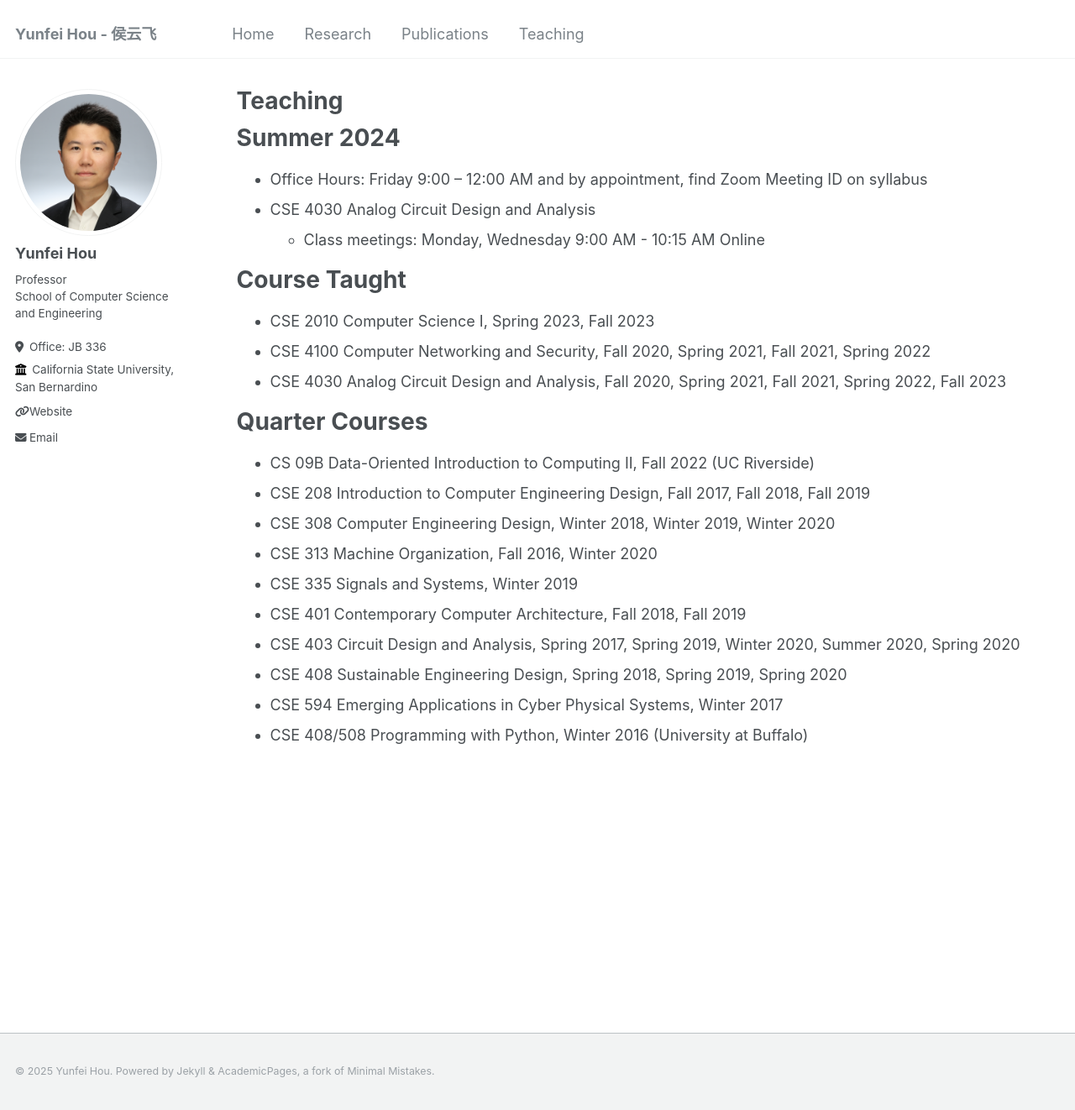
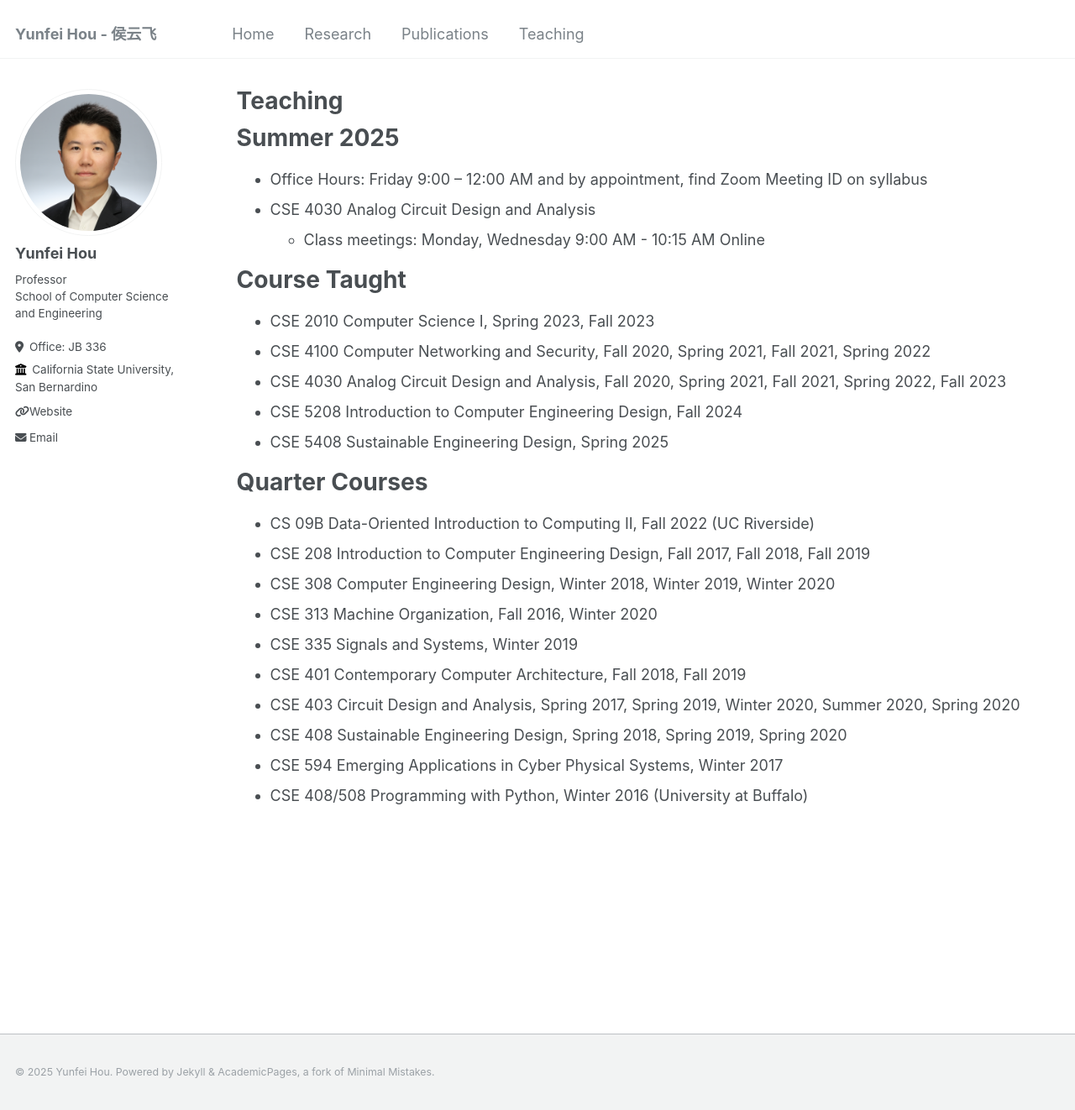
Before and after one commit to feiyunhou/feiyunhou.github.io, a Jekyll site: the page built from _pages/teach.md, in a window 1280 px wide and 1322 px high. Shown: the whole window at 84% size. Built offline with Jekyll 4.4.1, drawn with Linux system fonts in a browser that asks for light colours.

Commit message:
Update teach.md
2025 update

```diff
--- a/_pages/teach.md
+++ b/_pages/teach.md
@@ -9,7 +9,7 @@ redirect_from:
 
 {% include base_path %}
 
-Summer 2024
+Summer 2025
 ======
 * Office Hours: Friday 9:00 – 12:00 AM and by appointment, find Zoom Meeting ID on syllabus
 * CSE 4030 Analog Circuit Design and Analysis
@@ -20,6 +20,8 @@ Course Taught
 * CSE 2010 Computer Science I, Spring 2023, Fall 2023
 * CSE 4100 Computer Networking and Security, Fall 2020, Spring 2021, Fall 2021, Spring 2022
 * CSE 4030 Analog Circuit Design and Analysis, Fall 2020, Spring 2021, Fall 2021, Spring 2022, Fall 2023
+* CSE 5208 Introduction to Computer Engineering Design, Fall 2024
+* CSE 5408 Sustainable Engineering Design, Spring 2025
 
 Quarter Courses
 ======
```
